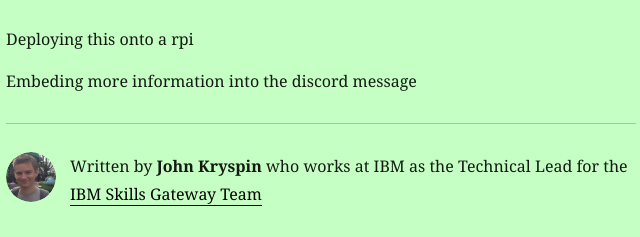
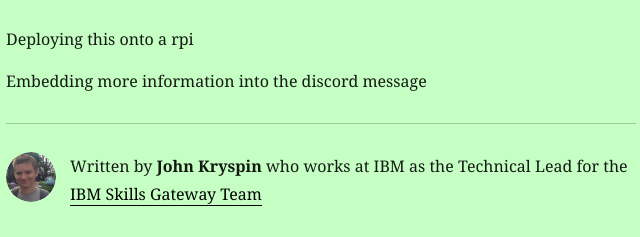
Before and after one commit to John-Kry/kryspinDevBlog, a Gatsby site: page /discord-filesystem-changes-messenger/ in a window 1280 px wide. Shown: the part 3159-3396 px from the top of the page, 319-959 px from the left. Built offline with nearby package versions, Linux system fonts and the light colour scheme; Gatsby itself is replaced by a stand-in of ours; some packages are replaced by stand-ins of ours.

Commit message:
Spelling error

```diff
--- a/content/blog/discord-filesystem-changes-messenger/index.md
+++ b/content/blog/discord-filesystem-changes-messenger/index.md
@@ -94,4 +94,4 @@ async function sendFileChangeMessage(content) {
 
 ##More ideas
 - Deploying this onto a rpi
-- Embeding more information into the discord message
+- Embedding more information into the discord message
```
